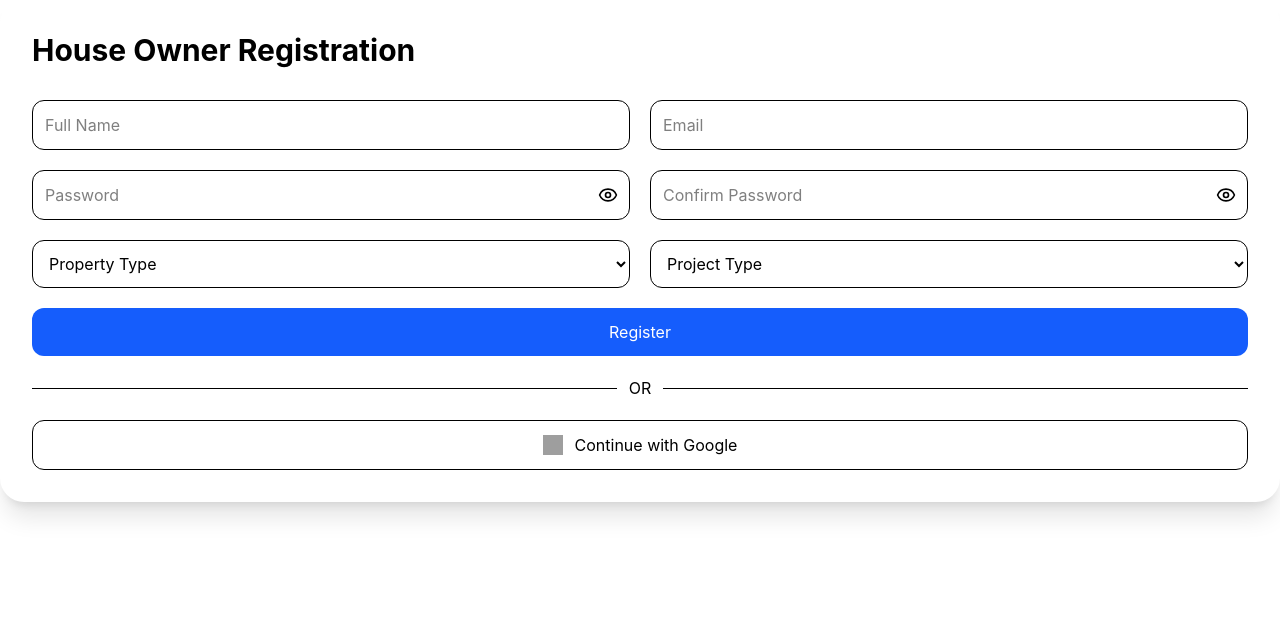
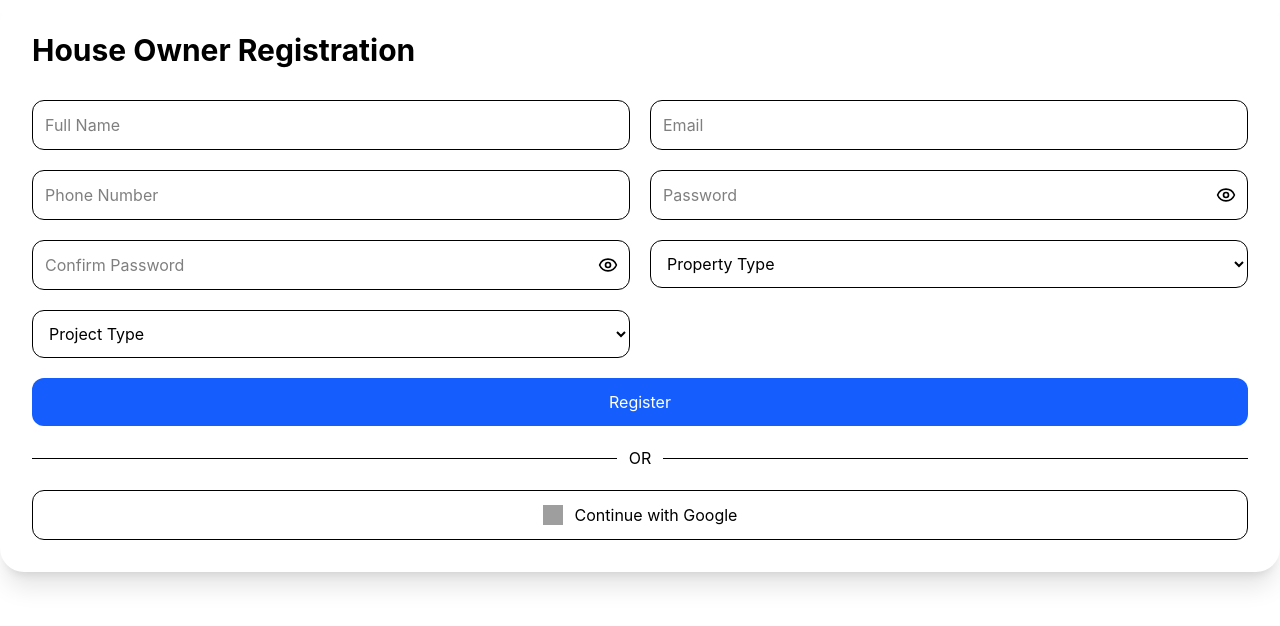
Before and after one commit to Avinash19102001/GharBanao, a React (Vite) app in the folder frontend/: page /houseownerregister in a window 1280 px wide. Shown: the top 626 px of the page. Built offline with nearby package versions, Linux system fonts and the light colour scheme; no server answers; grey boxes are pictures that could not be loaded.

Commit message:
dashboard

```diff
--- a/frontend/src/components/auth/HouseOwnerRegister.jsx
+++ b/frontend/src/components/auth/HouseOwnerRegister.jsx
@@ -51,6 +51,7 @@ const HouseOwnerRegister = () => {
       const payload = {
         fullName: data.fullName.trim(),
         email: data.email.trim(),
+        mobileNumber: data.mobileNumber.trim(),
         password: data.password,
         confirmPassword: data.confirmPassword,
         propertyType: data.propertyType,
@@ -127,6 +128,19 @@ const HouseOwnerRegister = () => {
             className="w-full border p-3 rounded-xl"
           />
           <p className="text-red-500 text-sm">{errors.email?.message}</p>
+        </div>
+
+        {/* Phone Number */}
+        <div>
+          <input
+            {...register("mobileNumber")}
+            placeholder="Phone Number"
+            onInput={(e) => {
+              e.target.value = e.target.value.replace(/\s{2,}/g, " ");
+            }}
+            className="w-full border p-3 rounded-xl"
+          />
+          <p className="text-red-500 text-sm">{errors.phone?.message}</p>
         </div>
 
         {/* Password */}
--- a/frontend/src/components/auth/schemas/houseOwnerSchema.js
+++ b/frontend/src/components/auth/schemas/houseOwnerSchema.js
@@ -15,6 +15,13 @@ const houseOwnerSchema = z
       .regex(
         /^[^\s@]+@[^\s@]+\.(com|org|edu|net|in|co\.in|edu\.in)$/,
         "Enter a valid email address",
+      ),
+    mobileNumber: z
+      .string()
+      .trim()
+      .regex(
+        /^[6-9]\d{9}$/,
+        "Phone number must be 10 digits starting with 6-9",
       ),
 
     password: z
--- a/frontend/src/routes/AuthRoutes.jsx
+++ b/frontend/src/routes/AuthRoutes.jsx
@@ -1,5 +1,4 @@
 import { lazy } from "react";
-import HouseOwnerDashboard from "../components/HouseOwnerDashboard";
 const Login = lazy(() => import("../components/auth/Login"));
 const Register = lazy(() => import("../components/auth/Register"));
 const ForgotPassword = lazy(() => import("../components/auth/ForgotPassword"));
@@ -8,6 +7,9 @@ const HouseOWnerRegister = lazy(
 );
 const HouseOwnerProfile = lazy(
   () => import("../components/auth/HouseOwnerProfile"),
+);
+const HouseOwnerDashboard = lazy(
+  () => import("../components/auth/HouseOwnerDashboard"),
 );
 const ContractorRegister = lazy(
   () => import("../components/auth/ContractorRegister"),
```
Also changed, not shown: frontend/src/components/auth/HouseOwnerDashboard.jsx (renamed from frontend/src/components/HouseOwnerDashboard.jsx).
